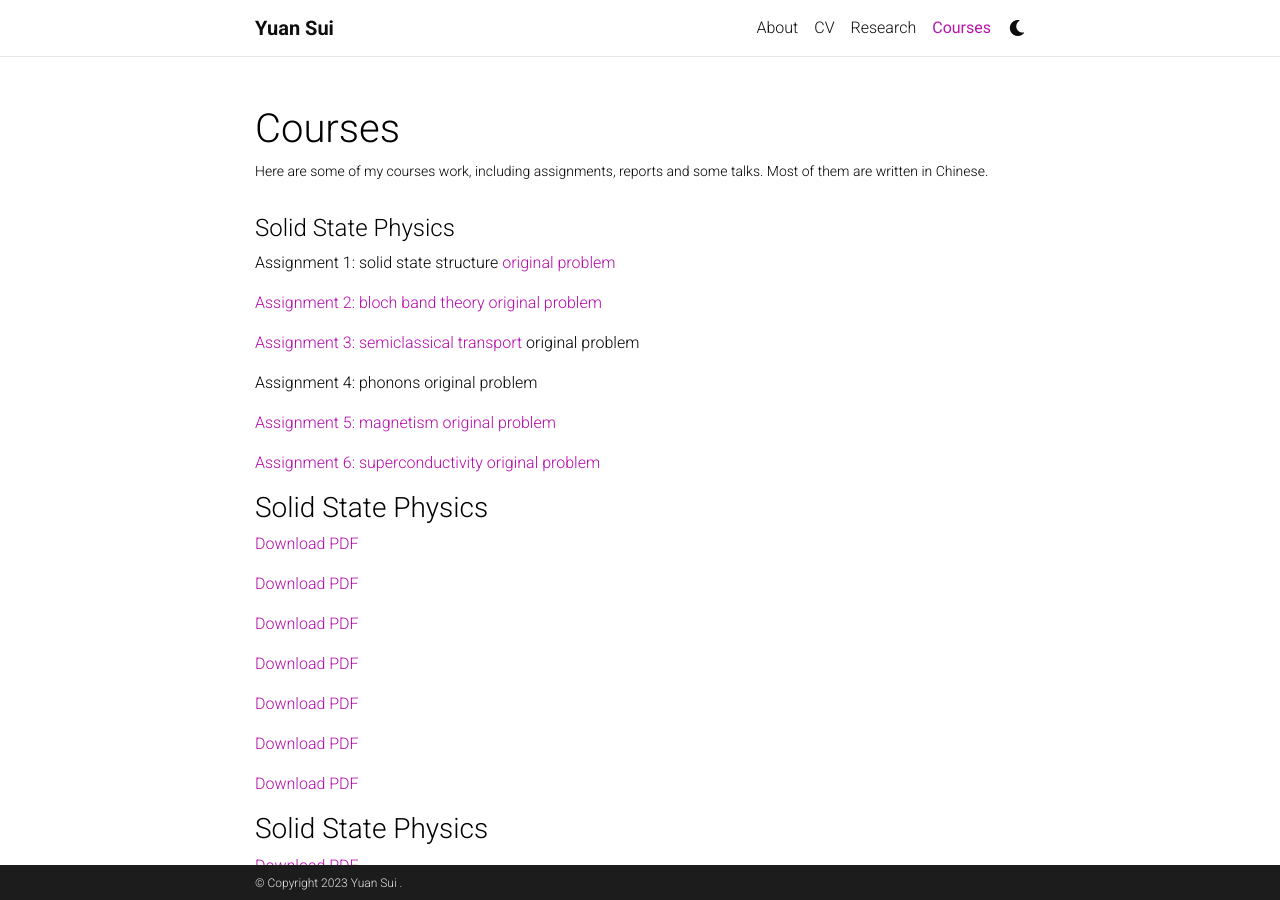
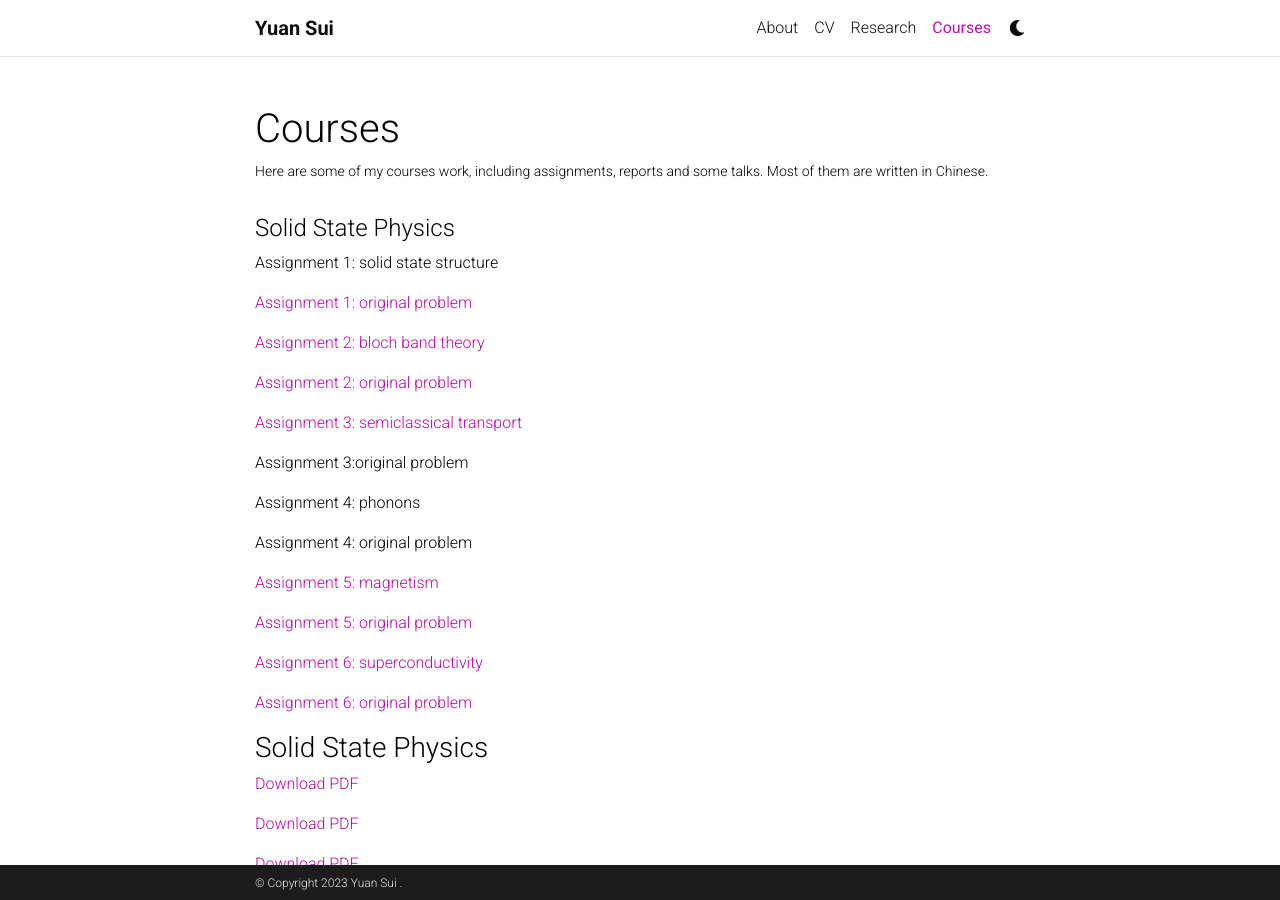
Before and after one commit to sufrepmia/al-folio_theme, a Jekyll site: the page built from _pages/courses.md, in a window 1280 px wide and 900 px high. Built offline with Jekyll 4.4.1, drawn with Linux system fonts in a browser that asks for light colours; comment, search, counter and statistics services are not loaded; a style sheet for code colours, icons or effects is not loaded.

Commit message:
Update course.html

```diff
--- a/_layouts/course.html
+++ b/_layouts/course.html
@@ -11,12 +11,18 @@
 
           <article>
             <h4>Solid State Physics</h4>
-            <p>Assignment 1: solid state structure<a href="/course/SSP/SolidStructure.pdf"> original problem</a></p>
-            <p><a href="/course/SSP/BandTheorySolution.pdf">Assignment 2: bloch band theory</a><a href="/course/SSP/BandTheory.pdf"> original problem</a></p>
-            <p><a href="/course/SSP/SemiclassicTransportSolution.pdf">Assignment 3: semiclassical transport</a> original problem</p>
-            <p>Assignment 4: phonons original problem</p>
-            <p><a href="/course/SSP/MagnetismSolution.pdf">Assignment 5: magnetism</a><a href="/course/SSP/Magnetism.pdf"> original problem</a></p>
-            <p><a href="/course/SSP/SuperConductivitySolution.pdf">Assignment 6: superconductivity</a><a href="/course/SSP/SuperConductivity.pdf"> original problem</a></p>
+            <p>Assignment 1: solid state structure</p>
+            <p><a href="/course/SSP/SolidStructure.pdf">Assignment 1: original problem</a></p>
+            <p><a href="/course/SSP/BandTheorySolution.pdf">Assignment 2: bloch band theory</a></p>
+            <p><a href="/course/SSP/BandTheory.pdf">Assignment 2: original problem</a></p>
+            <p><a href="/course/SSP/SemiclassicTransportSolution.pdf">Assignment 3: semiclassical transport</a></p>
+            <p>Assignment 3:original problem</p>
+            <p>Assignment 4: phonons</p>
+            <p>Assignment 4: original problem</p>
+            <p><a href="/course/SSP/MagnetismSolution.pdf">Assignment 5: magnetism</a></p>
+            <p><a href="/course/SSP/Magnetism.pdf">Assignment 5: original problem</a></p>
+            <p><a href="/course/SSP/SuperConductivitySolution.pdf">Assignment 6: superconductivity</a></p>
+            <p><a href="/course/SSP/SuperConductivity.pdf">Assignment 6: original problem</a></p>
             <h3>Solid State Physics</h3>
             <p><a href="/course/1.pdf">Download PDF</a></p>
             <p><a href="/course/1.pdf">Download PDF</a></p>
```
